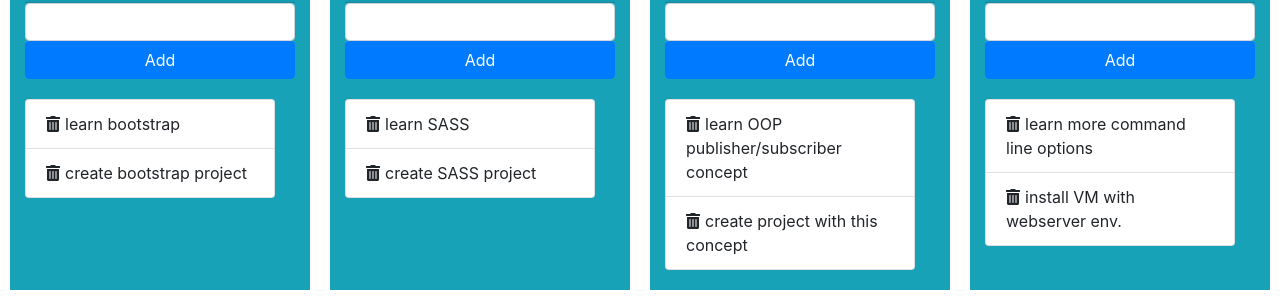
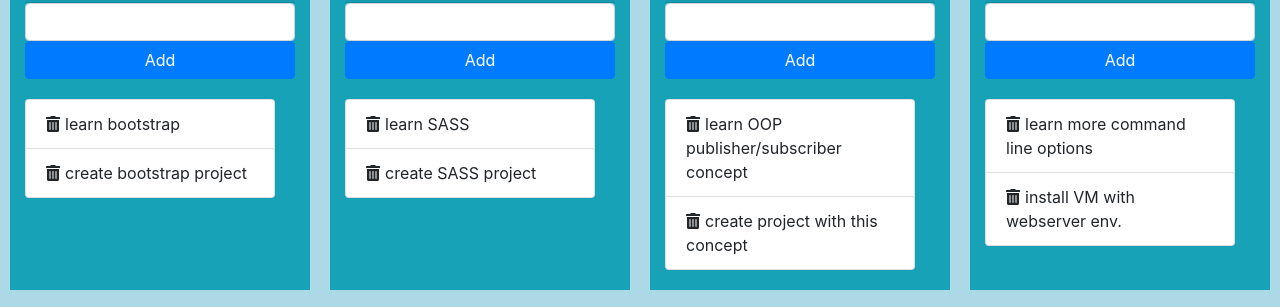
Before and after one commit to OHiddema/todo_weeklist, a plain HTML site: page index.html in a window 1280 px wide. Shown: the part 214-521 px from the top of the page. Drawn offline with nearby package versions, Linux system fonts and the light colour scheme.

Commit message:
minor layout improvements

```diff
--- a/style.css
+++ b/style.css
@@ -2,7 +2,8 @@
   background-color: lightgray;
 
   /* trick to create space between items (setting a margin fails) */
-  border: 10px solid white;
+  /* use same color as backgroundcolor */
+  border: 10px solid lightblue;
 }
 
 .jumbotron {
@@ -12,3 +13,7 @@
 .fas {
   margin-right: 5px;
 }
+
+body {
+  background-color: lightblue;
+}
```
